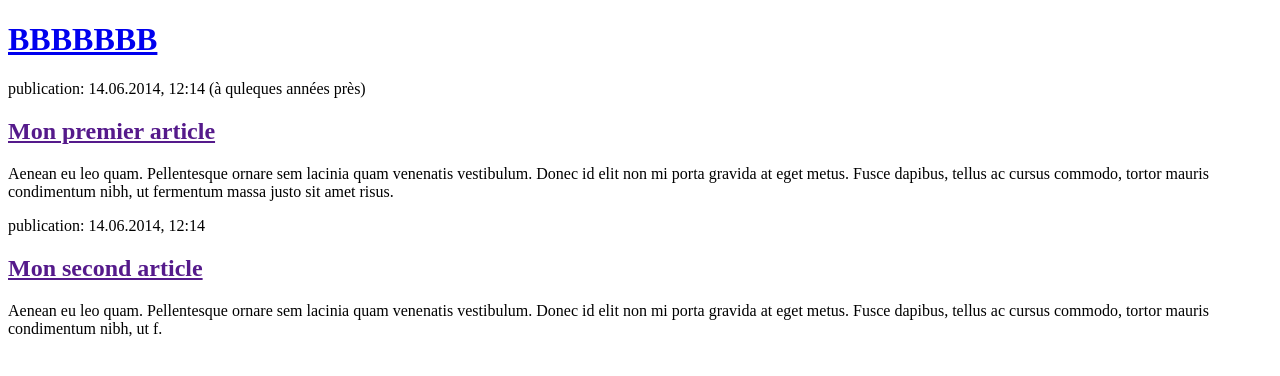
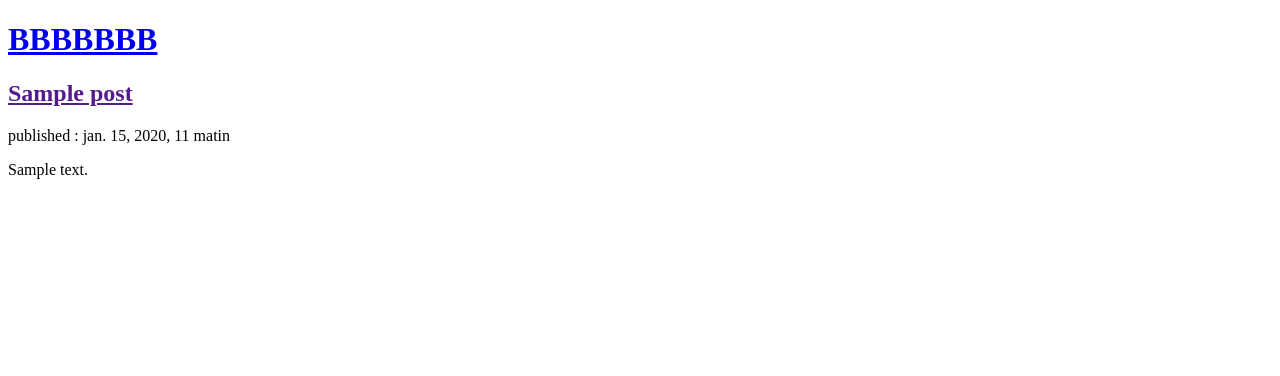
Before and after one commit to JessDjab/mon-nouveau-blog, a Django app: page / in a window 1280 px wide. Shown: the top 376 px of the page. Run offline with Django 3.2, Linux system fonts and the light colour scheme; tables that the repository leaves empty hold one stand-in row (values such as "Sample post").

Commit message:
Modification des templates pour afficher les posts contenus dans la base de données

```diff
--- a/blog/templates/blog/post_list.html
+++ b/blog/templates/blog/post_list.html
@@ -8,16 +8,15 @@
             <h1><a href="/">BBBBBBB</a></h1>
         </header>
 
-        <article>
-            <time>publication: 14.06.2014, 12:14 (à quleques années près)</time>
-            <h2><a href="">Mon premier article</a></h2>
-            <p>Aenean eu leo quam. Pellentesque ornare sem lacinia quam venenatis vestibulum. Donec id elit non mi porta gravida at eget metus. Fusce dapibus, tellus ac cursus commodo, tortor mauris condimentum nibh, ut fermentum massa justo sit amet risus.</p>
-        </article>
+		{% for i in post %}
+			<article>
 
-        <article>
-            <time>publication: 14.06.2014, 12:14</time>
-            <h2><a href="">Mon second article</a></h2>
-            <p>Aenean eu leo quam. Pellentesque ornare sem lacinia quam venenatis vestibulum. Donec id elit non mi porta gravida at eget metus. Fusce dapibus, tellus ac cursus commodo, tortor mauris condimentum nibh, ut f.</p>
-        </article>
+			<h2><a href = "">{{i.title}}</a></h2>
+			<time>published : {{ i.published_date }}</time>
+			<p>{{i.text|linebreaksbr}}</p>
+
+			</article>
+		{% endfor %}
+
     </body>
 </html>
--- a/blog/views.py
+++ b/blog/views.py
@@ -1,5 +1,8 @@
 from django.shortcuts import render
+from django.utils import timezone
+from .models import Post
 
 # Create your views here.
 def post_list(request):
-    return render(request, 'blog/post_list.html', {})
+    post = Post.objects.filter(published_date__lte=timezone.now()).order_by('published_date')
+    return render(request, 'blog/post_list.html', {"post":post})
```
